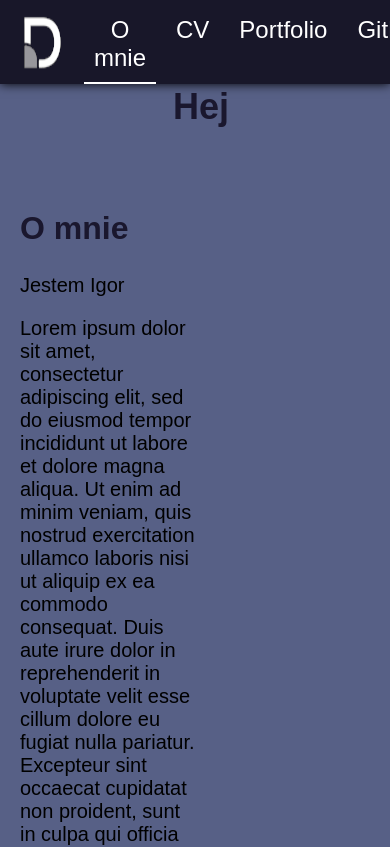
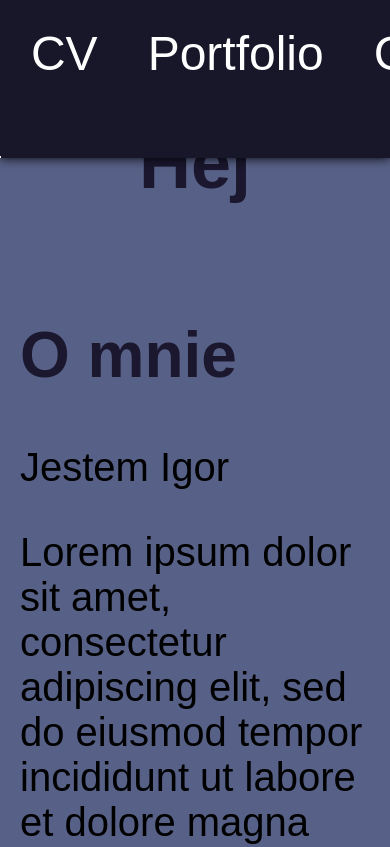
Before and after one commit to vDeresh/stronatestowa.io, a plain HTML site: page index.html in a window 390 px wide. Shown: the top 847 px of the page. Drawn offline with Linux system fonts and the light colour scheme; some packages are replaced by stand-ins of ours; a script that the page names is missing.

Commit message:
v0.5
- Testowe poprawki dla telefonów

```diff
--- a/css/main.css
+++ b/css/main.css
@@ -7,7 +7,7 @@ nav {
   justify-content: flex-start;
   background-color: rgb(24, 23, 41);
   position: fixed;
-  text-align: center;
+  text-align: flex-start;
   box-shadow: 0 0 10px rgb(0, 0, 0);
   top: 0;
   left: 0;
@@ -50,6 +50,7 @@ body {
   transition: all 0.3s ease-in-out;
   margin-top: 80px;
   margin-left: 20px;
+  margin-right: 20px;
   background-color: rgb(87, 96, 134);
 }
 
@@ -68,6 +69,7 @@ h2 {
 }
 
 p {
+  width: 50%;
   transition: 0.2s ease-in-out;
   font-size: 20px;
   color: rgb(0, 0, 0);
@@ -77,3 +79,55 @@ p {
 section {
   height: 1000px;
 }
+
+@media screen and (max-width: 1080px) and (max-height: 2400px) {
+  nav {
+    display: flex;
+    justify-content: center;
+    background-color: rgb(24, 23, 41);
+    position: fixed;
+    text-align: center;
+    box-shadow: 0 0 10px rgb(0, 0, 0);
+    top: 0;
+    left: 0;
+    right: 0;
+    z-index: 1;
+    transition: 0.3s ease-in-out;
+  }
+
+  nav a {
+    color: rgb(255, 255, 255);
+    text-decoration: none;
+    margin-left: 10px;
+    margin-top: 6px;
+    font-size: 48px;
+    padding: 20px;
+    font-family: 'Montserrat', sans-serif;
+  }
+
+  nav img {
+    display: none;
+  }
+
+  h1 {
+    margin-top: calc(50px + 1em);
+    font-size: 72px;
+    color: rgb(26, 23, 46);
+    font-family: 'Montserrat', Arial, sans-serif;
+  }
+
+  h2 {
+    margin-top: calc(50px + 1em);
+    font-size: 64px;
+    color: rgb(26, 23, 46);
+    font-family: 'Montserrat', Arial, sans-serif;
+  }
+
+  p {
+    width: 100%;
+    transition: 0.2s ease-in-out;
+    font-size: 40px;
+    color: rgb(0, 0, 0);
+    font-family: 'Montserrat', Arial, sans-serif;
+  }
+}
--- a/css/style2.css
+++ /dev/null
@@ -1,3 +0,0 @@
-p {
-    width: 50%;
-}
--- a/index.html
+++ b/index.html
@@ -1,6 +1,7 @@
 <!DOCTYPE html>
 
 <html lang="pl-PL">
+
 <head>
   <title>Strona główna</title>
   <link rel="icon" type="image/png" sizes="64x64" href="pliki/obrazy/Ikona/Logo64t.png">
@@ -8,9 +9,10 @@
   <link rel="stylesheet" href="https://cdnjs.cloudflare.com/ajax/libs/font-awesome/5.15.3/css/all.min.css">
   <link rel="stylesheet" href="css/main.css">
   <link rel="stylesheet" href="css/style1.css">
-  <link rel="stylesheet" href="css/style2.css">
 </head>
-<body>
+
+<body class="">
+
   <nav>
 
     <img src="pliki/obrazy/Ikona/Logo64t.png" alt="Ikona">
@@ -71,7 +73,7 @@
 
     <div class="grace-img">
 
-      <img src="pliki/obrazy/Grace.png", alt="Screenshot okna Grace">
+      <img src="../pliki/obrazy/Grace.png", alt="Screenshot okna Grace">
 
     </div>
 
@@ -105,7 +107,6 @@ for (let link of links) {
     });
   });
 }
-
   </script>
 
 <script src="https://cdn.jsdelivr.net/npm/smooth-scroll@16.1.2/dist/smooth-scroll.min.js"></script>
--- a/js/main.js
+++ b/js/main.js
@@ -47,3 +47,19 @@ document.querySelector('a[href="#section-1"]').addEventListener('click', functio
   });
   this.classList.add("ostr");
 });
+
+var previousScroll = 0;
+
+window.onscroll = function() {
+  var currentScroll = window.scrollY;
+
+  if (currentScroll > previousScroll) {
+    // Przewijanie w dół
+    document.querySelector("nav").style.top = "-50px";
+  } else {
+    // Przewijanie w górę
+    document.querySelector("nav").style.top = "0";
+  }
+
+  previousScroll = currentScroll;
+}
```
